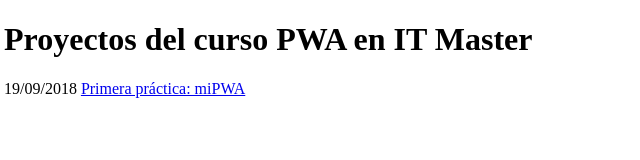
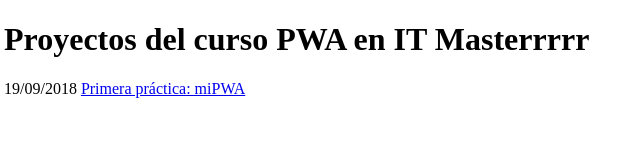
Before and after one commit to miguelxp2010/miguelxp2010.github.io, a plain HTML site: page index.html in a window 1280 px wide. Shown: the full height of the page, 4-644 px from the left. Drawn offline with Linux system fonts and the light colour scheme.

Commit message:
Segunda sincro

```diff
--- a/index.html
+++ b/index.html
@@ -7,7 +7,7 @@
     <title>Document</title>
 </head>
 <body>
-    <h1>Proyectos del curso PWA en IT Master</h1>
+    <h1>Proyectos del curso PWA en IT Masterrrrr</h1>
     19/09/2018
     <a href="https://miguelxp2010.github.io/miPWA/public">Primera práctica: miPWA</a>
 </body>
```
